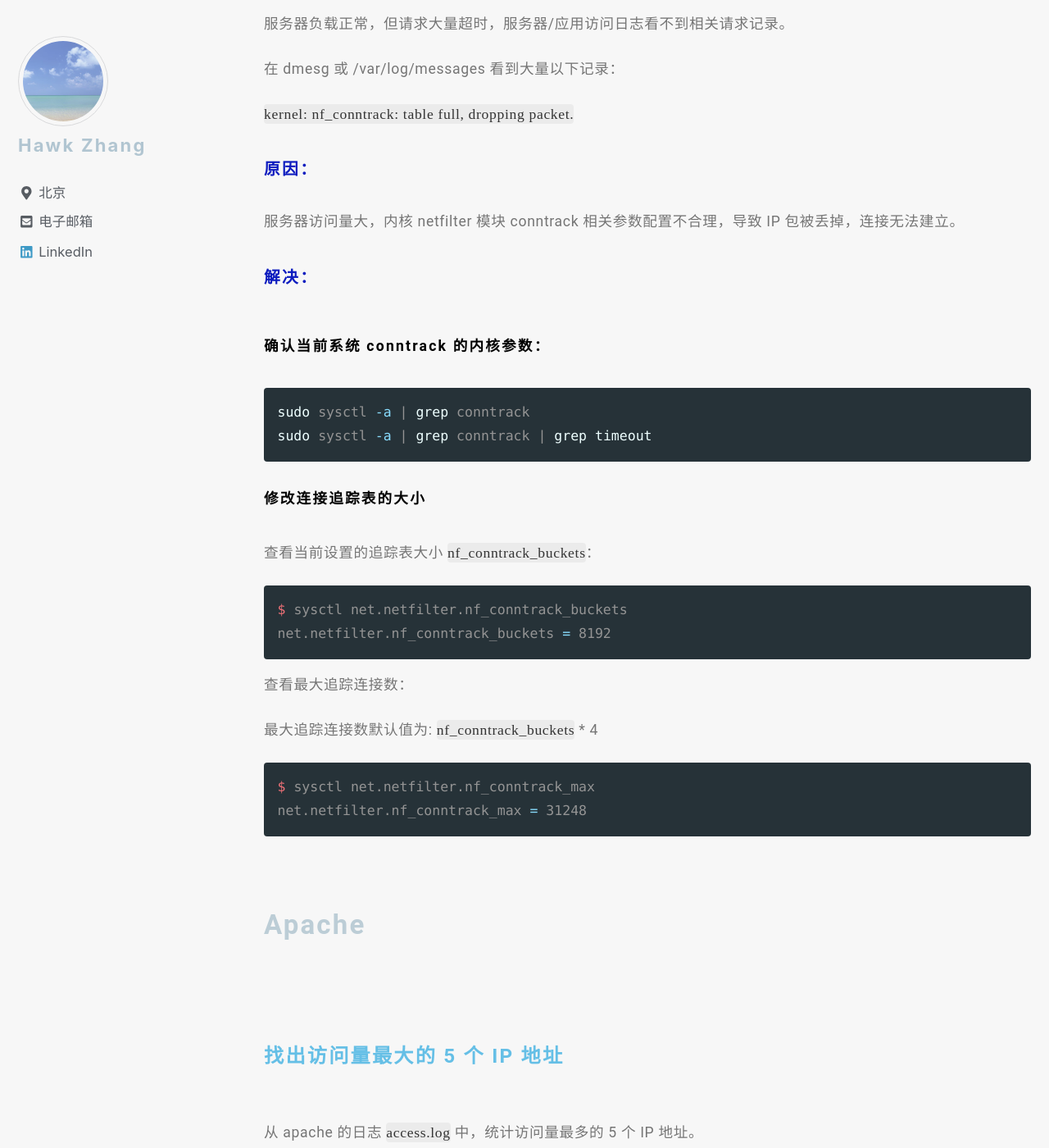
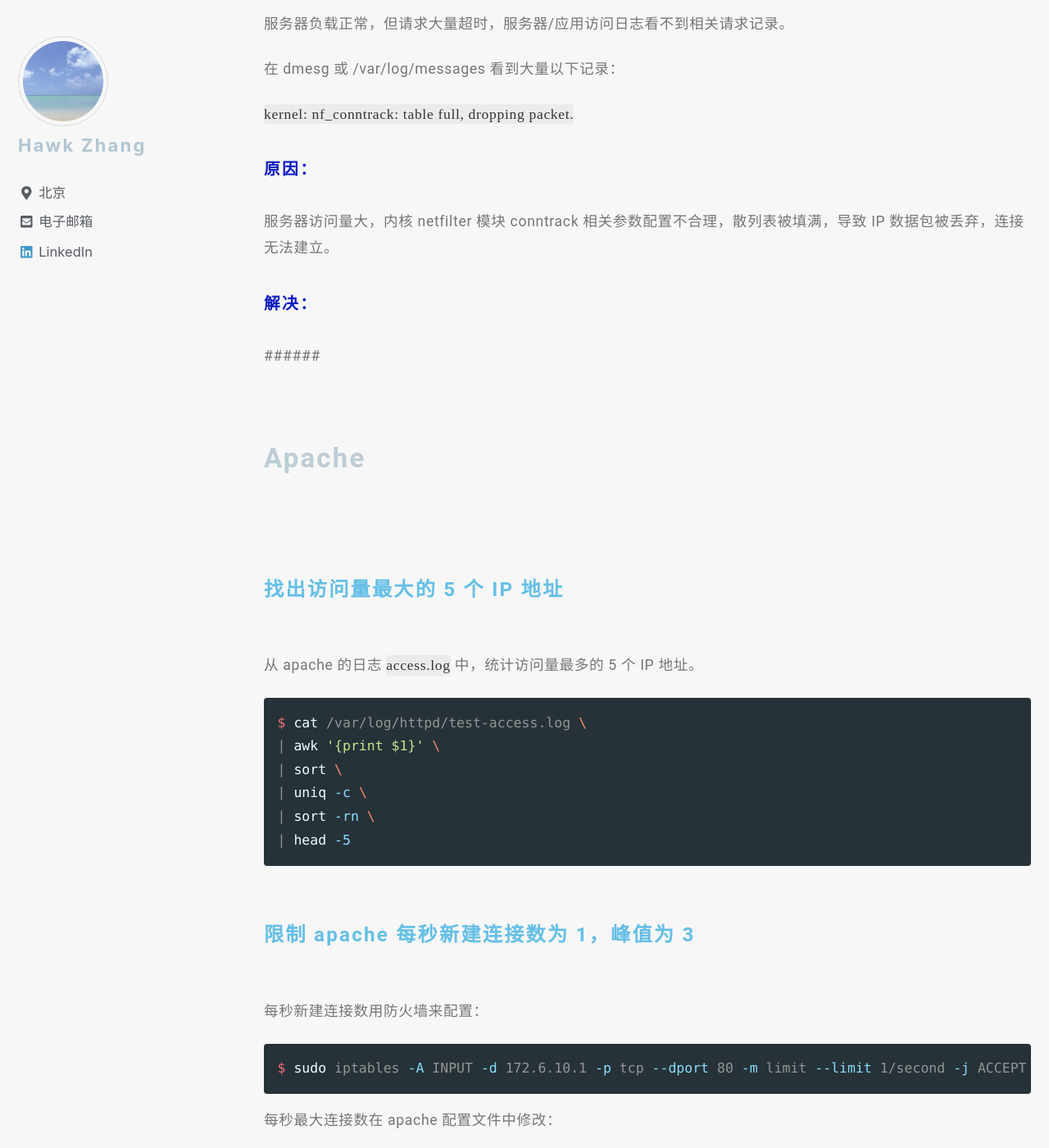
Before and after one commit to narru888/linotes_note, a Jekyll site: the page built from _posts/devop/2017-05-01-troubleshooting.md, in a window 1280 px wide and 1400 px high, scrolled down 7892 px. Shown: the whole window at 82% size. Built offline with Jekyll 4.4.1, drawn with Linux system fonts in a browser that asks for light colours; nearby versions of some CDN libraries; a script that is not in the unit is left out.

Commit message:
update on 2018-09-06 18:50:01 CST

````diff
--- a/_posts/devop/2017-05-01-troubleshooting.md
+++ b/_posts/devop/2017-05-01-troubleshooting.md
@@ -268,27 +268,11 @@ iptables -A INPUT -s 192.168.1.55 -j REJECT
 
 ##### 原因：
 
-服务器访问量大，内核 netfilter 模块 conntrack 相关参数配置不合理，导致 IP 包被丢掉，连接无法建立。
-
-
+服务器访问量大，内核 netfilter 模块 conntrack 相关参数配置不合理，散列表被填满，导致 IP 数据包被丢弃，连接无法建立。
 
 ##### 解决：
 
-###### 确认当前系统 conntrack 的内核参数：
-
-```bash
-sudo sysctl -a | grep conntrack
-sudo sysctl -a | grep conntrack | grep timeout
-```
-
-###### 修改连接追踪表的大小
-
-查看当前设置的追踪表大小 `nf_conntrack_buckets`：
-
-```bash
-$ sysctl net.netfilter.nf_conntrack_buckets
-net.netfilter.nf_conntrack_buckets = 8192
-```
+######
 
 
 
@@ -298,14 +282,6 @@ net.netfilter.nf_conntrack_buckets = 8192
 
 
 
-查看最大追踪连接数：
-
-最大追踪连接数默认值为: `nf_conntrack_buckets` * 4
-
-```bash
-$ sysctl net.netfilter.nf_conntrack_max
-net.netfilter.nf_conntrack_max = 31248
-```
 
 
 
````
